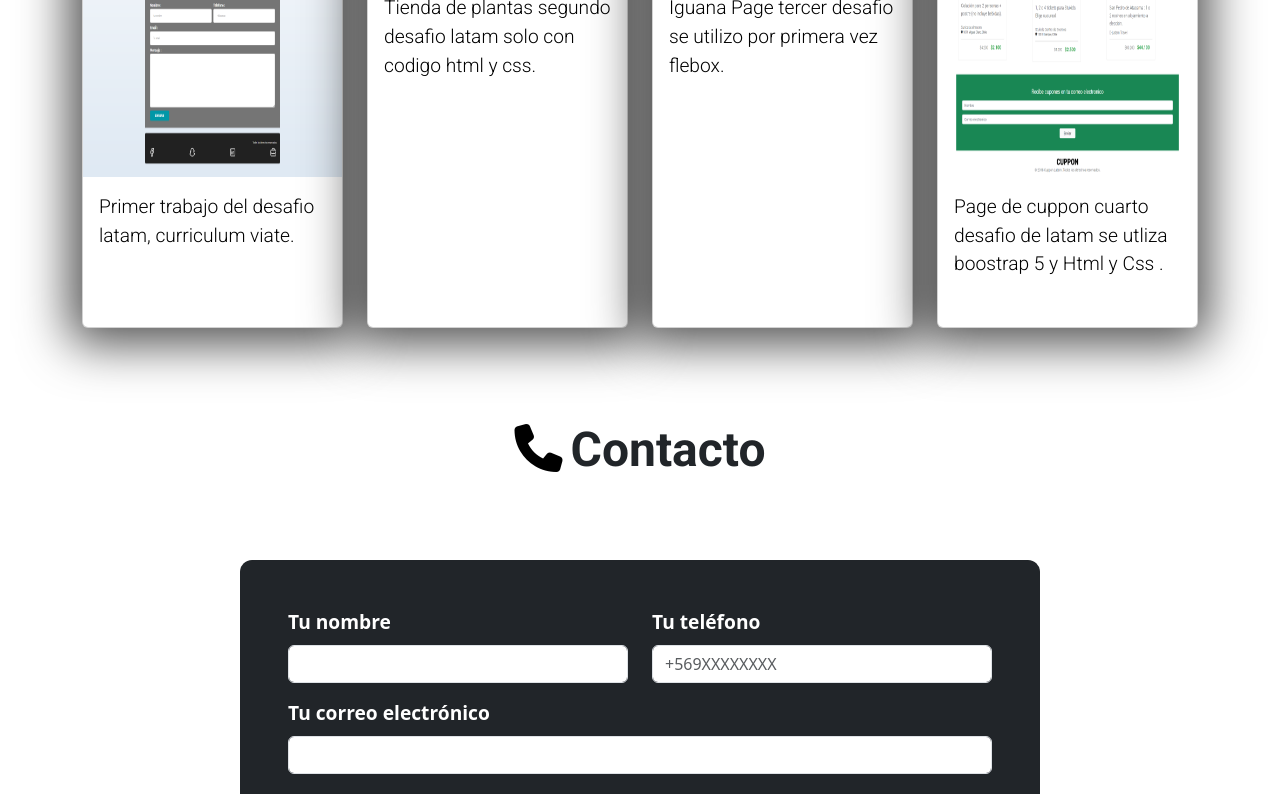
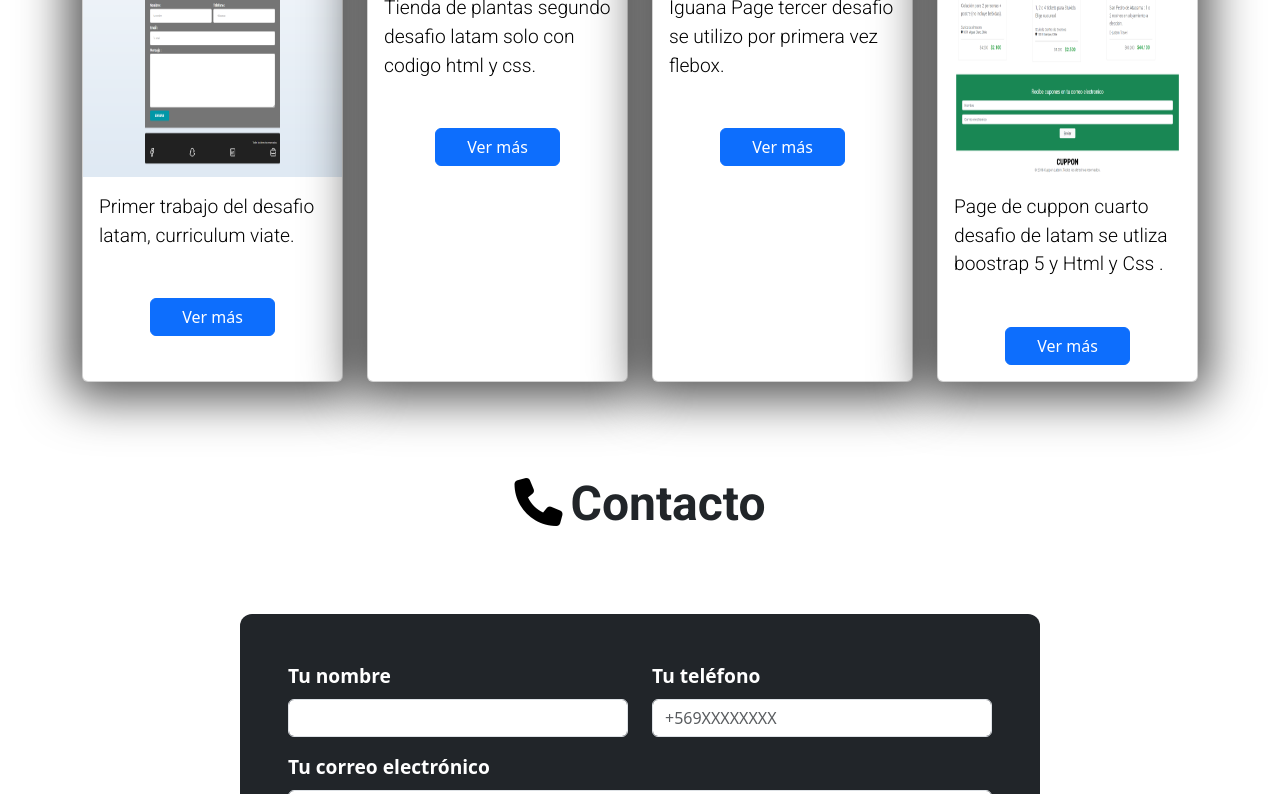
Before and after one commit to tamarazapata/fork-2, a plain HTML site: page index.html in a window 1280 px wide. Shown: the part 2734-3528 px from the top of the page. Drawn offline with nearby package versions, Linux system fonts and the light colour scheme.

Commit message:
se agregan botones en cards del portafolio

```diff
--- a/index.html
+++ b/index.html
@@ -209,6 +209,9 @@
   <img src="./Assets/img/curriculum-1.png" class="card-img-top guazon" alt="curriculum web">
   <div class="card-body">
     <p class="card-text">Primer trabajo del desafio latam, curriculum viate.</p>
+    <div class="row justify-content-center">
+      <a href="#" class="btn btn-primary col-6">Ver más</a>
+    </div>
   </div>
 </div>
 </div><!--tarjet-->
@@ -216,6 +219,9 @@
   <img src="./Assets/img/tienda de planta.png" class="card-img-top" alt="...">
   <div class="card-body">
     <p class="card-text">Tienda de plantas segundo desafio latam solo con codigo html y css.</p>
+    <div class="row justify-content-center">
+      <a href="#" class="btn btn-primary col-6">Ver más</a>
+    </div>
   </div>
 </div>
 </div><!--tarjet-->
@@ -223,6 +229,9 @@
   <img src="./Assets/img/iguana page.png" class="card-img-top" alt="iguana-page">
   <div class="card-body">
     <p class="card-text">Iguana Page tercer desafio se utilizo por primera vez flebox.</p>
+    <div class="row justify-content-center">
+      <a href="#" class="btn btn-primary col-6">Ver más</a>
+    </div>
   </div>
 </div>
 </div><!--tarjet-->
@@ -230,6 +239,10 @@
   <img src="./Assets/img/cuppon.png" class="card-img-top cuppon" alt="cuppon">
   <div class="card-body">
     <p class="card-text">Page de cuppon cuarto desafio de latam se utliza boostrap 5 y Html y Css .</p>
+    <div class="row justify-content-center">
+      <a href="#" class="btn btn-primary col-6">Ver más</a>
+    </div>
+
   </div>
 </div>
 </div><!--tarjet-->
```
